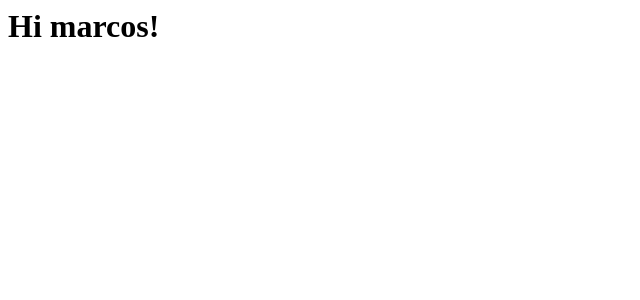
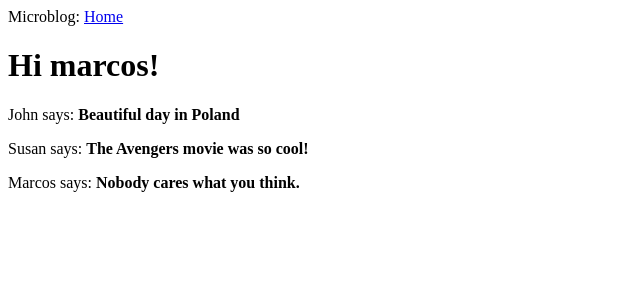
Before and after one commit to marcosfmmota/flask-mega-tutorial, a Flask app: page / in a window 1280 px wide. Shown: the top 300 px of the page, without its empty margins (0-640 px from the left). Run offline with Flask 2, Linux system fonts and the light colour scheme.

Commit message:
Chapter 2 done

```diff
--- a/app/routes.py
+++ b/app/routes.py
@@ -5,7 +5,21 @@ from app import app
 @app.route('/index')
 def index():
     user = {'username':'marcos'}
-    return render_template('index.html', title='Home', user=user)
+    posts = [
+        {
+            'author': {'username':'John'},
+            'body' : 'Beautiful day in Poland'
+        },
+        {
+            'author' : {'username' : 'Susan'},
+            'body' : 'The Avengers movie was so cool!'
+        },
+        {
+            'author': {'username' : 'Marcos'},
+            'body' : 'Nobody cares what you think.'
+        }
+    ]
+    return render_template('index.html', title='Home', user=user, posts=posts)
 
 @app.route('/info')
 def info():
--- /dev/null
+++ b/app/templates/base.html
@@ -0,0 +1,13 @@
+<html>
+  <head>
+    {% if title %}
+    <title>{{ title }} - Microblog</title>
+    {% else %}
+    <title>Welcome to Microblog</title>
+    {% endif %}
+  </head>
+  <body>
+    <div>Microblog: <a href="/index.html">Home</a></div>
+    {% block content %}{% endblock %}
+  </body>
+</html>
--- a/app/templates/index.html
+++ b/app/templates/index.html
@@ -1,12 +1,8 @@
-<html>
-  <head>
-    {% if title %}
-    <title>{{ title }} - Microblog</title>
-    {% else %}
-    <title>Welcome to Microblog</title>
-    {% endif %}
-  </head>
-  <body>
+{% extends "base.html" %}
+
+{% block content %}
     <h1>Hi {{ user.username }}!</h1>
-  </body>
-</html>
+    {% for post in posts %}
+    <div><p>{{ post.author.username }} says: <b>{{ post.body }}</b></p></div>
+    {% endfor %}
+{% endblock %}
```
